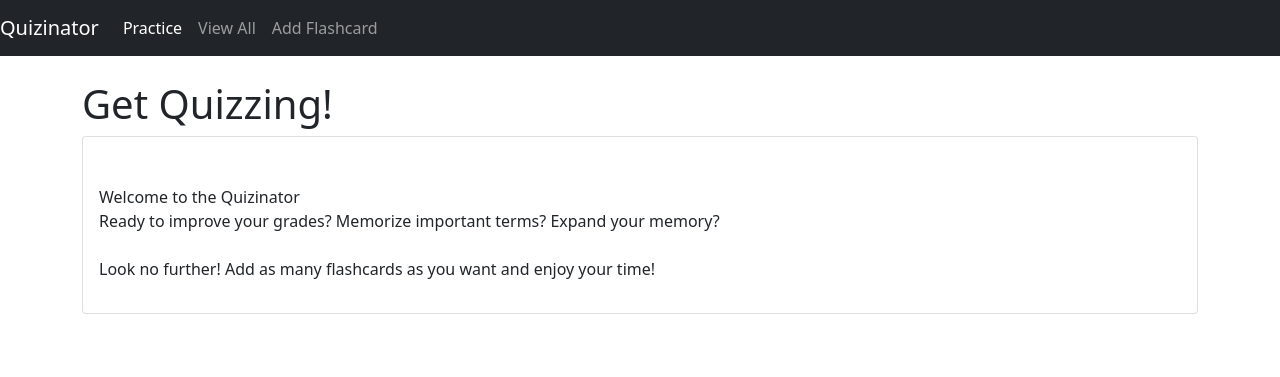
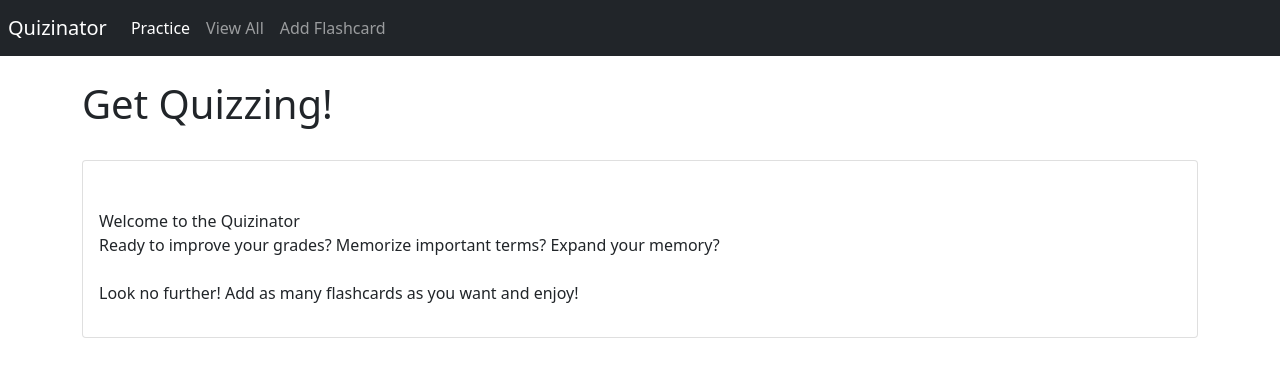
Before and after one commit to 98-percent-Milk/CRUD, a Flask app: page /fc/ in a window 1280 px wide. Shown: the top 377 px of the page. Run offline with Flask 2, Linux system fonts and the light colour scheme; some libraries are stand-ins or nearby versions.

Commit message:
changed some spacing

```diff
--- a/web_version/the_app/templates/base.html
+++ b/web_version/the_app/templates/base.html
@@ -11,7 +11,7 @@
   </head>
 
   <body>
-    <nav class="navbar navbar-expand-lg navbar-dark bg-dark">
+    <nav class="navbar navbar-expand-lg navbar-dark bg-dark p-2">
         <a class="navbar-brand" href="/fc/">Quizinator</a>
         <button class="navbar-toggler" type="button" data-toggle="collapse" data-target="#navbarNavAltMarkup" aria-controls="navbarNavAltMarkup" aria-expanded="false" aria-label="Toggle navigation">
           <span class="navbar-toggler-icon"></span>
--- a/web_version/the_app/templates/index.html
+++ b/web_version/the_app/templates/index.html
@@ -6,6 +6,7 @@
 <div class='container'>
     <br>
     <h1>Get Quizzing!</h1>
+    <br>
     <div class="card">
         <div class="card-body">
          {% with messages = get_flashed_messages() %}
@@ -23,7 +24,7 @@
             <br>Ready to improve your grades? Memorize important terms? Expand your memory?
             <br>
             <br>
-            Look no further! Add as many flashcards as you want and enjoy your time!
+            Look no further! Add as many flashcards as you want and enjoy!
         </p>
         </div>
     </div>
```
Also changed, not shown: web_version/the_app/flash_card.sqlite3.
